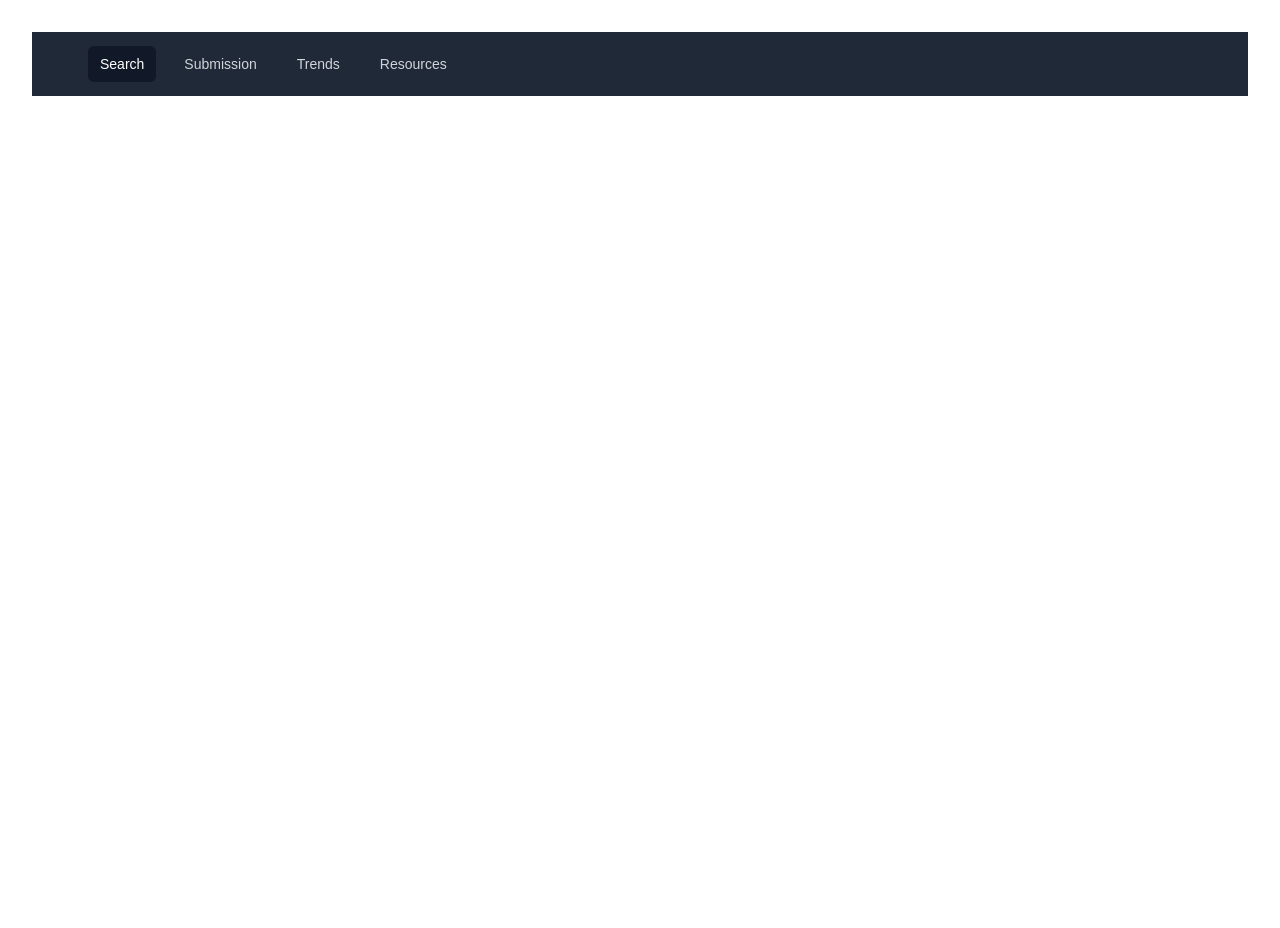
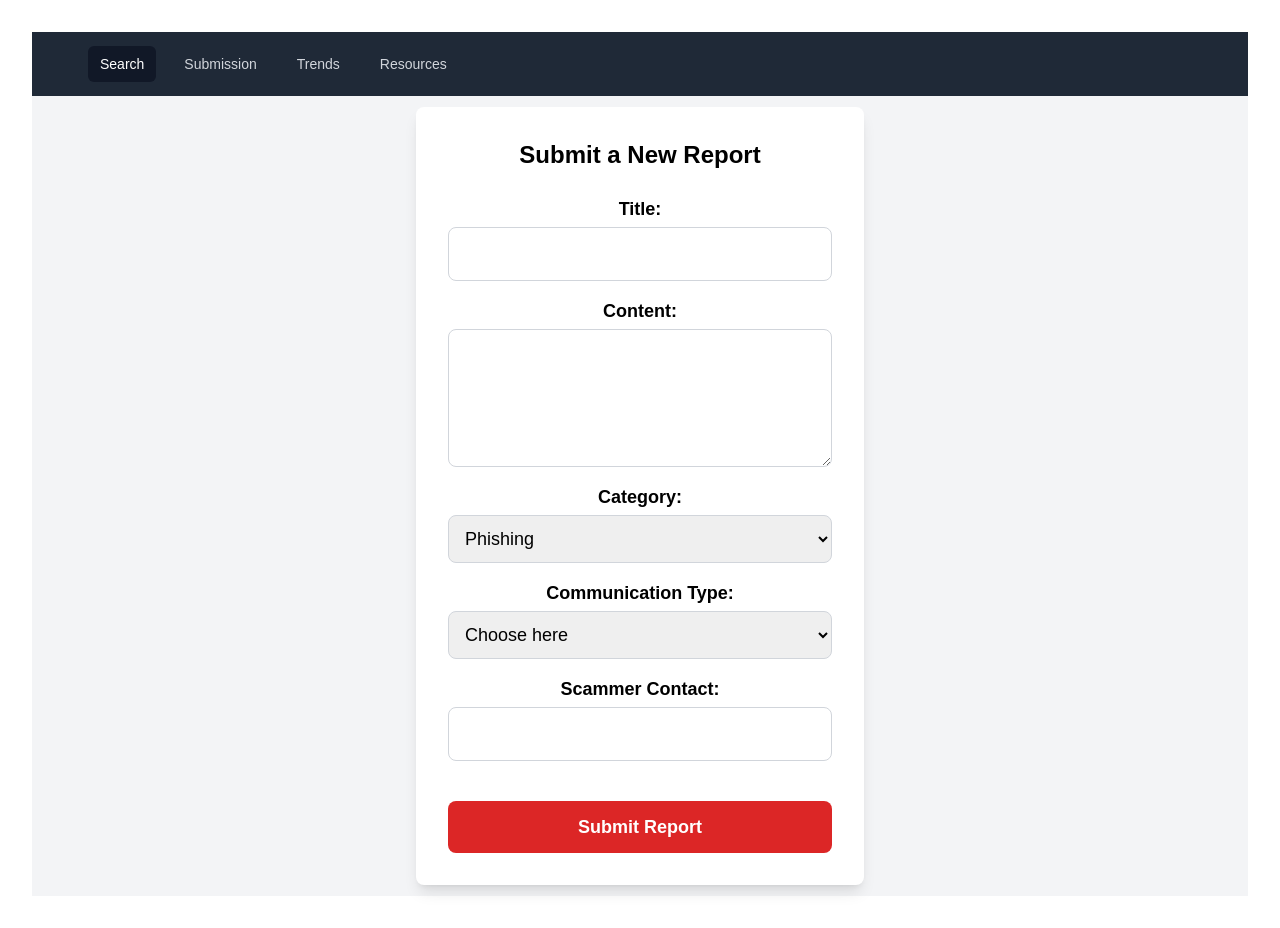
Before and after one commit to Snake9211/madhacksfall2024, a React (Vite) app: page /submission in a window 1280 px wide. Before the commit the page ends 800 px from the top, so only its background shows below. Built offline with nearby package versions, Linux system fonts and the light colour scheme; a web font is replaced by a local one.

Commit message:
quick save before merging

```diff
--- a/src/App.tsx
+++ b/src/App.tsx
@@ -2,9 +2,9 @@ import './App.css';
 
 import { Route, BrowserRouter as Router, Routes } from 'react-router-dom';
 
-// import Submission from './pages/Submission';
+import Submission from './pages/Submission';
 // import Trends from './pages/Trends';
-import NavBar from './components/navBar';
+import NavBar from './components/NavBar';
 import Resources from './pages/Resources';
 import Search from './pages/Search';
 
@@ -14,8 +14,8 @@ function App() {
       <NavBar />
       <Routes>
         <Route path="/" element={<Search />} />
-        {/* <Route path="/submission" element={<Submission />} />
-        <Route path="/trends" element={<Trends />} /> */}
+        <Route path="/submission" element={<Submission />} />
+        {/* <Route path="/trends" element={<Trends />} /> */}
         <Route path="/resources" element={<Resources />} />
       </Routes>
     </Router>
--- a/src/components/NavBar.tsx
+++ b/src/components/NavBar.tsx
@@ -4,7 +4,7 @@ import { Link } from 'react-router-dom';
 
 const navigation = [
   { name: 'Search', href: '/', current: true },
-  { name: 'Submission', href: '/submission', current: false },
+  { name: 'Submission', href: '/Submission', current: false },
   { name: 'Trends', href: '/trends', current: false },
   { name: 'Resources', href: '/resources', current: false },
 ];
--- a/src/pages/Submission.tsx
+++ b/src/pages/Submission.tsx
@@ -0,0 +1,136 @@
+// SubmitReportForm.tsx
+import React, { useState } from "react";
+import { db } from '../firebaseConfig';
+import { collection, addDoc } from "firebase/firestore";
+
+const Submit: React.FC = () => {
+  const [title, setTitle] = useState("");
+  const [content, setContent] = useState("");
+  const [category, setCategory] = useState("");
+  const [communicationType, setCommunicationType] = useState("");
+  const [email, setEmail] = useState("");
+  const [phone, setPhoneNumber] = useState("");
+
+  const handleSubmit = async (event: React.FormEvent) => {
+    event.preventDefault();
+
+    const reportData = {
+      title,
+      content,
+      category,
+      communicationType,
+      email,
+      phone,
+      reportID: generateUniqueFirestoreId(), // Simple unique ID
+      time: Date.now() / 1000
+    };
+
+    try {
+      await addDoc(collection(db, "Scam Report"), reportData);
+      alert("Report submitted!");
+      setTitle(title);
+      setContent(content);
+      setCategory(category);
+      setCommunicationType(communicationType);
+      setEmail(email);
+      setPhoneNumber(phone);
+    } catch (error) {
+      console.error("Error adding document: ", error);
+    }
+  };
+
+  function generateUniqueFirestoreId(){
+    // Alphanumeric characters
+    const chars =
+      'ABCDEFGHIJKLMNOPQRSTUVWXYZabcdefghijklmnopqrstuvwxyz0123456789';
+    let autoId = '';
+    for (let i = 0; i < 20; i++) {
+      autoId += chars.charAt(Math.floor(Math.random() * chars.length));
+    }
+
+    return autoId;
+  }
+
+  return (
+    <div className="flex items-center justify-center min-h-screen bg-gray-100">
+      <form onSubmit={handleSubmit} className="bg-white p-8 rounded-lg shadow-lg w-full max-w-md">
+        <h2 className="text-2xl font-bold text-center mb-6">Submit a New Report</h2>
+
+        <label className="block mb-4">
+          <span className="text-lg font-semibold">Title:</span>
+          <input
+            type="text"
+            value={title}
+            onChange={(e) => setTitle(e.target.value)}
+            className="mt-1 block w-full p-3 border border-gray-300 rounded-lg focus:border-red-500 focus:outline-none text-lg"
+          />
+        </label>
+
+        <label className="block mb-4">
+          <span className="text-lg font-semibold">Content:</span>
+          <textarea
+            value={content}
+            onChange={(e) => setContent(e.target.value)}
+            className="mt-1 block w-full p-3 border border-gray-300 rounded-lg focus:border-red-500 focus:outline-none text-lg"
+            rows={4}
+          />
+        </label>
+
+        <label className="block mb-4">
+          <span className="text-lg font-semibold">Category:</span>
+          <select
+            value={category}
+            onChange={(e) => setCategory(e.target.value)}
+            className="mt-1 block w-full p-3 border border-gray-300 rounded-lg focus:border-red-500 focus:outline-none text-lg"
+          >
+            <option value="Phishing">Phishing</option>
+            <option value="Job">Job</option>
+            <option value="Housing">Housing</option>
+            <option value="Identity Theft">Identity Theft</option>
+            <option value="Other">Other</option>
+          </select>
+        </label>
+
+        <label className="block mb-4">
+          <span className="text-lg font-semibold">Communication Type:</span>
+          <select
+            value={communicationType}
+            onChange={(e) => setCommunicationType(e.target.value)}
+            className="mt-1 block w-full p-3 border border-gray-300 rounded-lg focus:border-red-500 focus:outline-none text-lg"
+          >
+            <option selected hidden >Choose here</option>
+            <option value="Email">Email</option>
+            <option value="Phone">Phone Call / Text Message</option>
+          </select>
+        </label>
+
+
+        <label className="block mb-4">
+            <span className="text-lg font-semibold">Scammer Contact: {communicationType}</span>
+            <input
+                value={content}
+                onChange={(e) => {
+                if (communicationType === "Email") {
+                    setEmail(e.target.value);
+                } else if (communicationType === "Phone") {
+                    setPhoneNumber(e.target.value);
+                }
+                //setContent(e.target.value); // Updates content state regardless
+                }}
+                className="mt-1 block w-full p-3 border border-gray-300 rounded-lg focus:border-blue-500 focus:outline-none text-lg"
+            />
+        </label>
+
+
+        <button
+          type="submit"
+          className="w-full py-3 mt-6 bg-red-600 text-white font-semibold rounded-lg text-lg hover:bg-red-700 focus:outline-none focus:bg-blue-700"
+        >
+          Submit Report
+        </button>
+      </form>
+    </div>
+  );
+};
+
+export default Submit;
```
Also changed, not shown: 1 other file (tests, documents, lock files or other folders).
